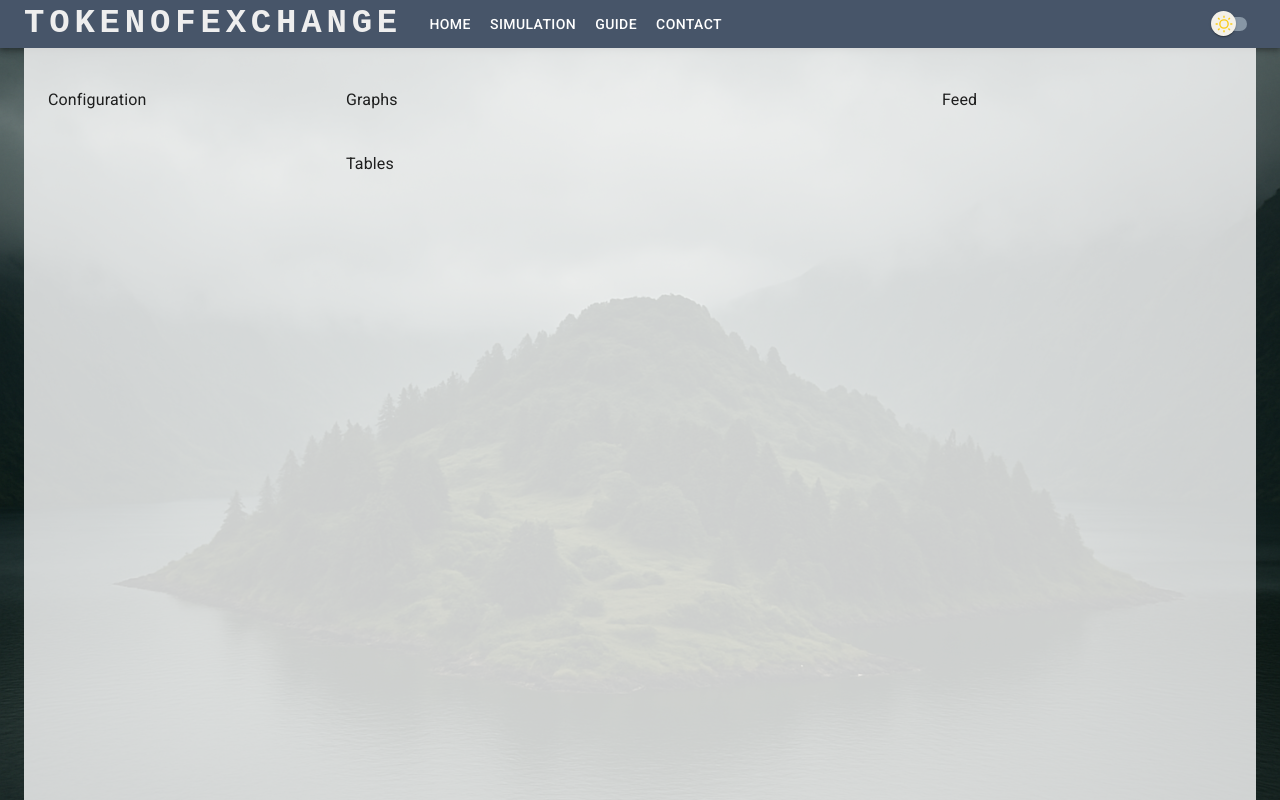
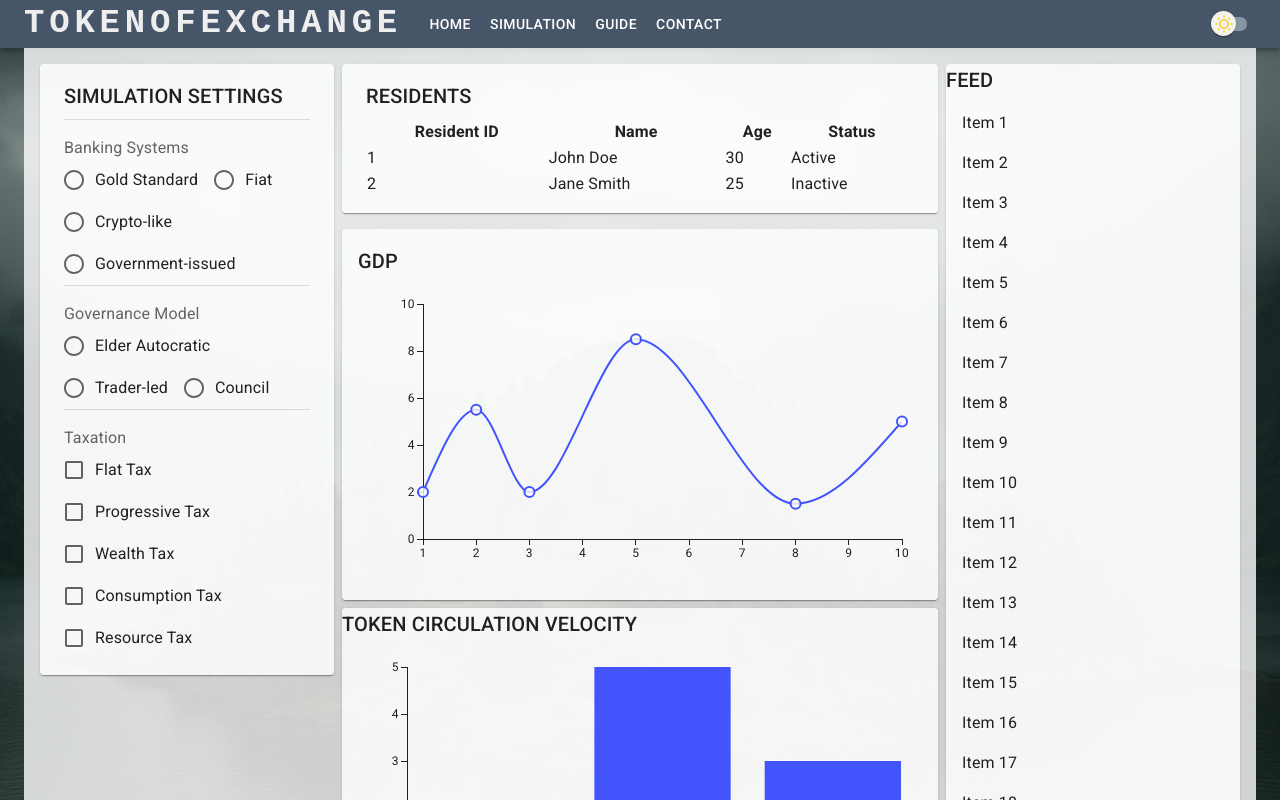
Before and after one commit to whyowisp/token-of-exchange, a React (Vite) app: page /simulation in a window 1280 px wide. Shown: the top 800 px of the page. Built offline with nearby package versions, Linux system fonts and the light colour scheme.

Commit message:
Simulation charts, feed, settings test versions

```diff
--- a/package.json
+++ b/package.json
@@ -15,15 +15,19 @@
     "@fontsource/roboto": "^5.2.5",
     "@mui/icons-material": "^7.1.0",
     "@mui/material": "^7.1.0",
+    "@mui/x-charts": "^8.5.0",
     "history": "^5.3.0",
     "react": "^19.1.0",
     "react-dom": "^19.1.0",
-    "react-router": "^7.6.1"
+    "react-router": "^7.6.1",
+    "react-virtualized-auto-sizer": "^1.0.26",
+    "react-window": "^1.8.11"
   },
   "devDependencies": {
     "@eslint/js": "^9.25.0",
     "@types/react": "^19.1.2",
     "@types/react-dom": "^19.1.2",
+    "@types/react-window": "^1.8.8",
     "@vitejs/plugin-react": "^4.4.1",
     "eslint": "^9.25.0",
     "eslint-plugin-react-hooks": "^5.2.0",
--- a/src/App.tsx
+++ b/src/App.tsx
@@ -7,12 +7,12 @@ import { Box, Container, CssBaseline, Paper } from '@mui/material'
 import { ThemeProvider } from '@mui/material/styles'
 import { useColorScheme } from '@mui/material/styles'
 import { theme, darkTheme } from './styles/theme'
-import { BrowserRouter, Routes, Route, Link } from 'react-router'
+import { Routes, Route } from 'react-router'
 
 import MainMenu from './components/MainMenu'
 import Home from './components/Home'
 import Contact from './components/Contact'
-import SimulationLayout from './components/SimulationLayout'
+import SimulationLayout from './components/Simulation/SimulationLayout'
 
 import island from './assets/island.png'
 import Guide from './components/Guide'
--- a/src/components/MainMenu.tsx
+++ b/src/components/MainMenu.tsx
@@ -1,4 +1,4 @@
-import React from 'react'
+import React, { useState } from 'react'
 import {
   Button,
   Box,
@@ -19,7 +19,7 @@ import { Link } from 'react-router'
 const pages = ['/', 'simulation', 'guide', 'contact']
 
 const MainMenu: React.FC<ThemeProps> = ({ mode, setMode }) => {
-  const [anchorElNav, setAnchorElNav] = React.useState<null | HTMLElement>(null)
+  const [anchorElNav, setAnchorElNav] = useState<null | HTMLElement>(null)
   const theme = useTheme()
   //const isSmallScreen = useMediaQuery(theme.breakpoints.down('sm'));
 
--- /dev/null
+++ b/src/components/Simulation/Feed.tsx
@@ -0,0 +1,60 @@
+import {
+  Box,
+  Container,
+  ListItem,
+  ListItemButton,
+  ListItemText,
+  Paper,
+  Typography,
+} from '@mui/material'
+import { FixedSizeList, FixedSizeList as List } from 'react-window'
+import AutoSizer from 'react-virtualized-auto-sizer'
+import { theme } from '../../styles/theme'
+
+interface RowProps {
+  index: number
+  style: React.CSSProperties
+}
+
+const renderRow = ({ index, style }: RowProps) => {
+  return (
+    <ListItem style={style} key={index} component="div" disablePadding>
+      <ListItemButton>
+        <ListItemText primary={`Item ${index + 1}`} />
+      </ListItemButton>
+    </ListItem>
+  )
+}
+
+const Feed = () => {
+  return (
+    <Paper>
+      <Typography variant="h6" gutterBottom>
+        FEED
+      </Typography>
+      <Box
+        sx={{
+          width: '100%',
+          height: '100vh',
+          bgcolor: 'Background.default',
+        }}
+      >
+        <AutoSizer>
+          {({ height, width }) => (
+            <FixedSizeList
+              height={height}
+              width={width}
+              itemSize={40}
+              itemCount={200}
+              overscanCount={5}
+            >
+              {renderRow}
+            </FixedSizeList>
+          )}
+        </AutoSizer>
+      </Box>
+    </Paper>
+  )
+}
+
+export default Feed
--- /dev/null
+++ b/src/components/Simulation/Metrics.tsx
@@ -0,0 +1,45 @@
+import React from 'react'
+import { BarChart, LineChart } from '@mui/x-charts'
+import { Container, Paper, Stack, Typography } from '@mui/material'
+
+const Metrics = () => {
+  return (
+    <Stack spacing={1}>
+      <Paper sx={{ p: 2 }}>
+        <Typography variant="h6" gutterBottom>
+          GDP
+        </Typography>
+        <LineChart
+          xAxis={[{ data: [1, 2, 3, 5, 8, 10] }]}
+          series={[
+            {
+              data: [2, 5.5, 2, 8.5, 1.5, 5],
+            },
+          ]}
+          height={300}
+        />
+      </Paper>
+      <Paper>
+        <Typography variant="h6" gutterBottom>
+          TOKEN CIRCULATION VELOCITY
+        </Typography>
+        <BarChart
+          xAxis={[
+            {
+              id: 'barCategories',
+              data: ['bar A', 'bar B', 'bar C'],
+            },
+          ]}
+          series={[
+            {
+              data: [2, 5, 3],
+            },
+          ]}
+          height={300}
+        />
+      </Paper>
+    </Stack>
+  )
+}
+
+export default Metrics
--- /dev/null
+++ b/src/components/Simulation/Residents.tsx
@@ -0,0 +1,40 @@
+import React from 'react'
+import { Container, Paper, Table, Typography } from '@mui/material'
+
+const Residents = () => {
+  return (
+    <Paper sx={{ mb: 2 }}>
+      <Container sx={{ p: 2 }}>
+        <Typography variant="h6" gutterBottom>
+          RESIDENTS
+        </Typography>
+        <Table>
+          <thead>
+            <tr>
+              <th>Resident ID</th>
+              <th>Name</th>
+              <th>Age</th>
+              <th>Status</th>
+            </tr>
+          </thead>
+          <tbody>
+            <tr>
+              <td>1</td>
+              <td>John Doe</td>
+              <td>30</td>
+              <td>Active</td>
+            </tr>
+            <tr>
+              <td>2</td>
+              <td>Jane Smith</td>
+              <td>25</td>
+              <td>Inactive</td>
+            </tr>
+          </tbody>
+        </Table>
+      </Container>
+    </Paper>
+  )
+}
+
+export default Residents
--- /dev/null
+++ b/src/components/Simulation/Settings.tsx
@@ -0,0 +1,106 @@
+import { Checkbox } from '@mui/material'
+import {
+  Box,
+  Container,
+  Divider,
+  FormControl,
+  FormControlLabel,
+  FormLabel,
+  Paper,
+  Radio,
+  RadioGroup,
+  Typography,
+} from '@mui/material'
+import { useState, type ChangeEvent } from 'react'
+
+const Settings = () => {
+  const [checked, setChecked] = useState<boolean>(false)
+
+  const handleChange = (event: ChangeEvent<HTMLInputElement>) => {
+    setChecked(event.target.checked)
+  }
+
+  return (
+    <Paper sx={{ mb: 2 }}>
+      <Container sx={{ p: 2 }}>
+        <Typography variant="h6" gutterBottom>
+          SIMULATION SETTINGS
+        </Typography>
+        <Divider sx={{ marginBottom: 2 }} />
+        <FormControl>
+          <FormLabel id="banking-radio-btn">Banking Systems</FormLabel>
+          <RadioGroup row aria-labelledby="banking-radio-btn">
+            <FormControlLabel
+              value="gold Standard"
+              control={<Radio />}
+              label="Gold Standard"
+            />
+            <FormControlLabel value="fiat" control={<Radio />} label="Fiat" />
+            <FormControlLabel
+              value="crypto-like"
+              control={<Radio />}
+              label="Crypto-like"
+            />
+            <FormControlLabel
+              value="government-issued"
+              control={<Radio />}
+              label="Government-issued"
+            />
+          </RadioGroup>
+        </FormControl>
+        <Divider sx={{ marginBottom: 2 }} />
+        <FormControl>
+          <FormLabel id="governance-radio-btn">Governance Model</FormLabel>
+          <RadioGroup row aria-labelledby="Governance Model">
+            <FormControlLabel
+              value="elder autocratic"
+              control={<Radio checked={checked} onChange={handleChange} />}
+              label="Elder Autocratic"
+            />
+            <FormControlLabel
+              value="trader-led"
+              control={<Radio checked={checked} onChange={handleChange} />}
+              label="Trader-led"
+            />
+            <FormControlLabel
+              value="council"
+              control={<Radio />}
+              label="Council"
+            />
+          </RadioGroup>
+        </FormControl>
+        <Divider sx={{ marginBottom: 2 }} />
+        <FormControl>
+          <FormLabel id="taxation-checkbox">Taxation</FormLabel>
+          <FormControlLabel
+            control={<Checkbox checked={checked} onChange={handleChange} />}
+            value="flat-tax"
+            label="Flat Tax"
+          />
+          <FormControlLabel
+            control={<Checkbox checked={checked} onChange={handleChange} />}
+            value="progressive-tax"
+            label="Progressive Tax"
+          />
+          <FormControlLabel
+            control={<Checkbox checked={checked} onChange={handleChange} />}
+            value="wealth-tax"
+            label="Wealth Tax"
+          />
+          <FormControlLabel
+            control={<Checkbox checked={checked} onChange={handleChange} />}
+            value="consuption-tax"
+            label="Consumption Tax"
+          />
+          <FormControlLabel
+            control={<Checkbox checked={checked} onChange={handleChange} />}
+            value="resource-tax"
+            label="Resource Tax"
+          />
+        </FormControl>
+      </Container>
+    </Paper>
+  )
+}
+
+export default Settings
--- /dev/null
+++ b/src/components/Simulation/SimulationLayout.tsx
@@ -0,0 +1,32 @@
+import { Grid, Stack } from '@mui/material'
+import Settings from './Settings'
+import Metrics from './Metrics'
+import Residents from './Residents'
+import Feed from './Feed'
+
+const LayoutGrid = () => {
+  return (
+    <Grid
+      container
+      spacing={1}
+      sx={{ padding: 2 }}
+      display="flex"
+      justifyContent="center"
+    >
+      <Grid size={{ xs: 12, md: 3 }}>
+        <Settings />
+      </Grid>
+      <Grid size={{ xs: 12, md: 6 }}>
+        <Stack spacing={2}>
+          <Residents />
+          <Metrics />
+        </Stack>
+      </Grid>
+      <Grid size={{ xs: 12, md: 3 }}>
+        <Feed />
+      </Grid>
+    </Grid>
+  )
+}
+
+export default LayoutGrid
--- a/src/components/SimulationLayout.tsx
+++ /dev/null
@@ -1,24 +0,0 @@
-import { Grid } from '@mui/material';
-
-const LayoutGrid = () => {
-  return (
-    <Grid container spacing={1} sx={{ padding: 3 }} display="flex" justifyContent="center">
-      <Grid size={{ xs: 12, md: 3 }}>
-        <p>Configuration</p>
-      </Grid>
-      <Grid container size={{ xs: 12, md: 6 }}>
-        <Grid size={12}>
-          <p>Graphs</p>
-        </Grid>
-        <Grid size={12}>
-          <p>Tables</p>
-        </Grid>
-      </Grid>
-      <Grid size={{ xs: 12, md: 3 }}>
-        <p>Feed</p>
-      </Grid>
-    </Grid>
-  )
-}
-
-export default LayoutGrid;
--- a/tsconfig.app.json
+++ b/tsconfig.app.json
@@ -23,5 +23,5 @@
     "noFallthroughCasesInSwitch": true,
     "noUncheckedSideEffectImports": true
   },
-  "include": ["src"]
+  "include": ["src", "src/components/Simulation/.tsx"]
 }
```
Also changed, not shown: 2 other files (tests, documents, lock files or other folders).
